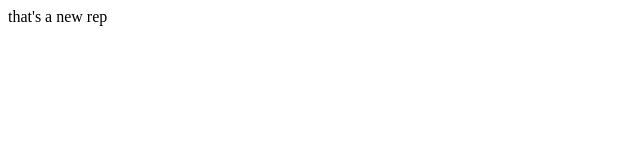
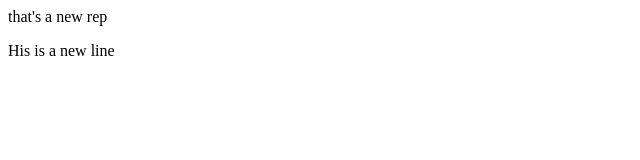
Before and after one commit to Bong-py/localrepo, a plain HTML site: page index.html in a window 1280 px wide. Shown: the full height of the page, 0-640 px from the left. Drawn offline with Linux system fonts and the light colour scheme.

Commit message:
feature1 commit

```diff
--- a/index.html
+++ b/index.html
@@ -1 +1,2 @@
 <p>that's a new rep</p>
+<p>His is a new line</p>
```
